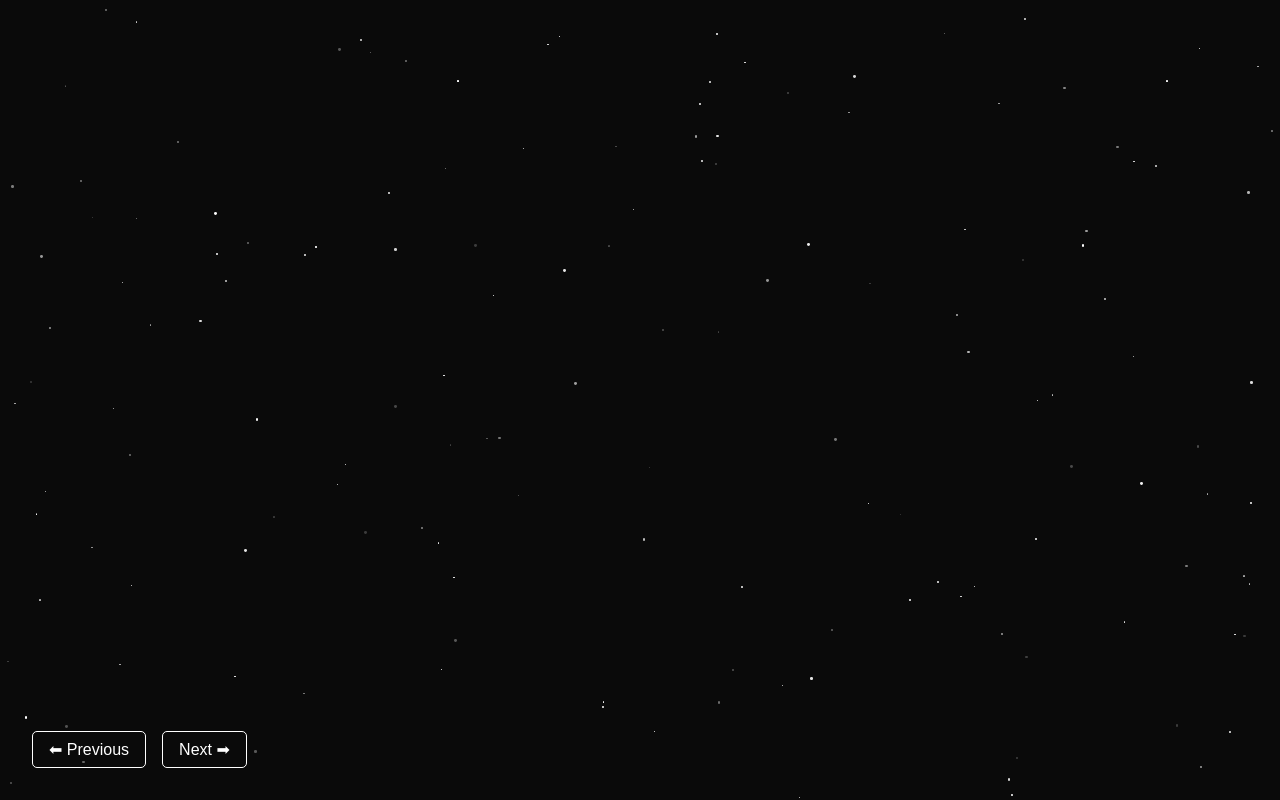
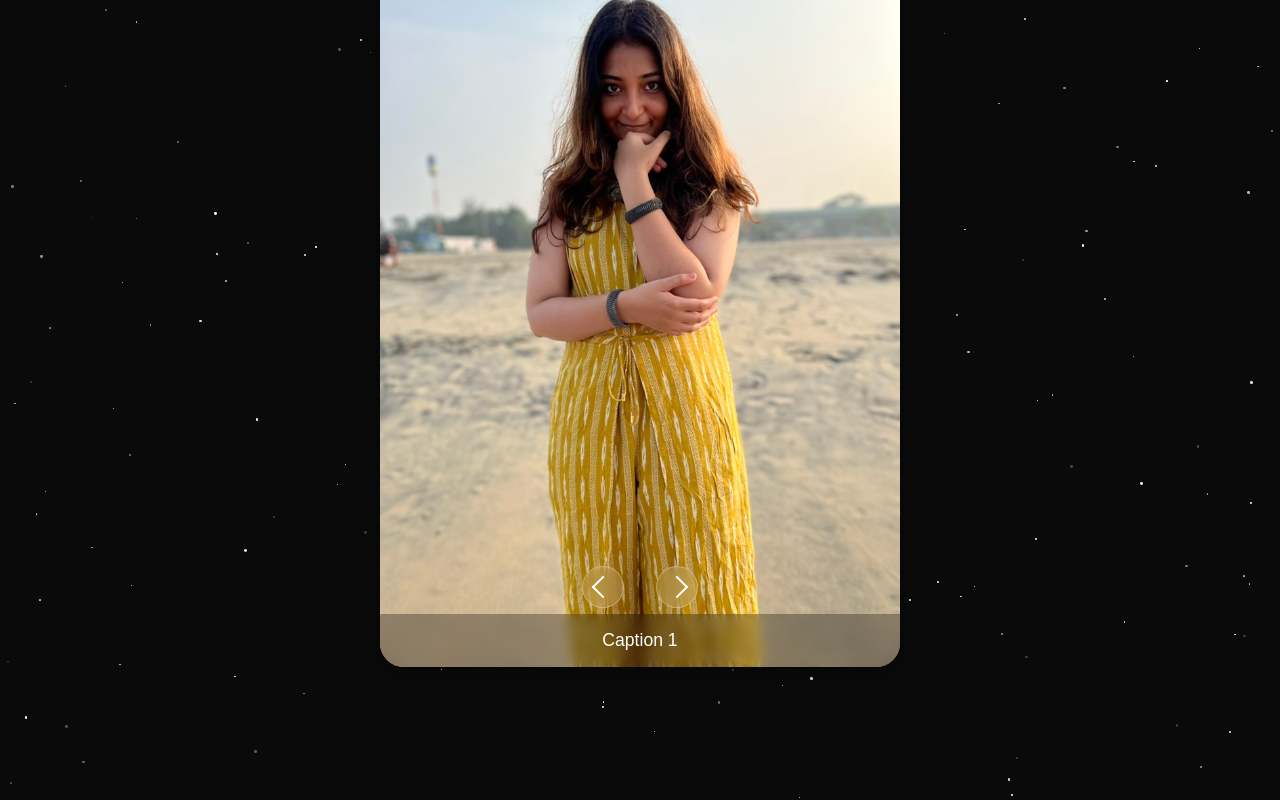
Before and after one commit to menon99/paapacutie, a React (Vite) app: page / in a window 1280 px wide. Built offline with nearby package versions, Linux system fonts and the light colour scheme.

Commit message:
Add photo carousel

```diff
--- a/src/components/AnimatedBackground.jsx
+++ b/src/components/AnimatedBackground.jsx
@@ -1,20 +1,12 @@
-import { useState } from "react";
 import StarsBackground from "./StarsBackground";
 import "../styles/AnimatedBackground.css";
+import PhotoCarousel from "./PhotoCarousel";
 
 const AnimatedBackground = () => {
-  const [slide, setSlide] = useState(0);
-
-  const handleNext = () => setSlide((prev) => prev + 1);
-  const handlePrev = () => setSlide((prev) => (prev > 0 ? prev - 1 : 0));
-
   return (
     <div className="animated-background">
-      <StarsBackground currentSlide={slide} />
-      <div className="controls">
-        <button onClick={handlePrev}>⬅ Previous</button>
-        <button onClick={handleNext}>Next ➡</button>
-      </div>
+      <StarsBackground />
+      <PhotoCarousel />
     </div>
   );
 };
--- a/src/components/PhotoCard.jsx
+++ b/src/components/PhotoCard.jsx
@@ -1,19 +1,17 @@
-import { motion } from 'framer-motion';
+import { motion } from "framer-motion";
 import "../styles/PhotoCard.css";
 
 const PhotoCard = ({ image, caption }) => {
   return (
     <motion.div
       className="photo-card"
-      initial={{ opacity: 0, y: 50 }}
+      initial={{ opacity: 0, y: 20 }}
       animate={{ opacity: 1, y: 0 }}
-      whileHover={{ scale: 1.05 }}
-      transition={{ duration: 0.6, ease: 'easeOut' }}
+      exit={{ opacity: 0, y: -20 }}
+      transition={{ duration: 0.5, ease: "easeOut" }}
     >
       <img src={image} alt={caption} className="photo-image" />
-      <div className="photo-caption">
-        {caption}
-      </div>
+      <div className="photo-caption">{caption}</div>
     </motion.div>
   );
 };
--- /dev/null
+++ b/src/components/PhotoCarousel.jsx
@@ -0,0 +1,77 @@
+import { useState } from "react";
+import { AnimatePresence, motion } from "framer-motion";
+import PhotoCard from "./PhotoCard";
+import "../styles/PhotoCarousel.css";
+
+const photos = [
+  {
+    image: "/images/image1.jpeg",
+    caption: "Caption 1",
+  },
+  {
+    image: "/images/image1.jpeg",
+    caption: "Caption 2",
+  },
+  {
+    image: "/images/image1.jpeg",
+    caption: "Caption 3",
+  },
+];
+
+const PhotoCarousel = () => {
+  const [index, setIndex] = useState(0);
+  const [direction, setDirection] = useState(0);
+
+  const paginate = (newDirection) => {
+    setDirection(newDirection);
+    setIndex((prev) => (prev + newDirection + photos.length) % photos.length);
+  };
+
+  const variants = {
+    enter: (dir) => ({
+      x: dir > 0 ? 300 : -300,
+      opacity: 0,
+    }),
+    center: {
+      x: 0,
+      opacity: 1,
+    },
+    exit: (dir) => ({
+      x: dir > 0 ? -300 : 300,
+      opacity: 0,
+    }),
+  };
+
+  return (
+    <div className="carousel-container">
+      <AnimatePresence initial={false} custom={direction}>
+        <motion.div
+          key={photos[index].image}
+          className="carousel-slide"
+          custom={direction}
+          variants={variants}
+          initial="enter"
+          animate="center"
+          exit="exit"
+          transition={{ duration: 0.6, ease: "easeInOut" }}
+        >
+          <PhotoCard
+            image={photos[index].image}
+            caption={photos[index].caption}
+          />
+        </motion.div>
+      </AnimatePresence>
+
+      <div className="carousel-controls">
+        <button className="carousel-btn" onClick={() => paginate(-1)}>
+          <div className="arrow left" />
+        </button>
+        <button className="carousel-btn" onClick={() => paginate(1)}>
+          <div className="arrow right" />
+        </button>
+      </div>
+    </div>
+  );
+};
+
+export default PhotoCarousel;
--- a/src/styles/AnimatedBackground.css
+++ b/src/styles/AnimatedBackground.css
@@ -3,7 +3,7 @@
   width: 100vw;
   height: 100vh;
   z-index: 1;
-  overflow: hidden;
+  overflow: auto;
 }
 
 .controls {
--- a/src/styles/PhotoCard.css
+++ b/src/styles/PhotoCard.css
@@ -1,15 +1,10 @@
 .photo-card {
   position: relative;
   width: 100%;
-  max-width: 500px;
   border-radius: 1.5rem;
   overflow: hidden;
-  background: var(--glass-bg);
-  border: 1px solid var(--glass-border);
   backdrop-filter: blur(12px);
-  -webkit-backdrop-filter: blur(12px);
-  box-shadow: 0 8px 24px rgba(0,0,0,0.3);
-  transition: transform 0.3s ease;
+  box-shadow: 0 8px 24px rgba(0, 0, 0, 0.3);
 }
 
 .photo-image {
@@ -24,12 +19,9 @@
   left: 0;
   right: 0;
   padding: 1rem 1.5rem;
-  background: rgba(0,0,0,0.3);
+  background: rgba(0, 0, 0, 0.3);
   backdrop-filter: blur(6px);
   color: #fff;
-  font-family: var(--font-sans);
-  font-size: 1.2rem;
-  font-weight: 400;
-  line-height: 1.2;
+  font-size: 1.1rem;
   text-align: center;
 }
--- /dev/null
+++ b/src/styles/PhotoCarousel.css
@@ -0,0 +1,48 @@
+.carousel-container {
+  position: relative;
+  width: 100%;
+  max-width: 520px;
+  height: 80vh;
+  margin: 0 auto;
+  display: flex;
+  justify-content: center;
+  align-items: center;
+}
+
+.carousel-controls {
+  position: absolute;
+  bottom: 2rem;
+  left: 50%;
+  transform: translateX(-50%);
+  display: flex;
+  gap: 2rem;
+}
+
+.carousel-btn {
+  background: rgba(255, 255, 255, 0.1);
+  border: 1px solid rgba(255, 255, 255, 0.3);
+  backdrop-filter: blur(8px);
+  padding: 0.75rem;
+  border-radius: 50%;
+  cursor: pointer;
+  transition: transform 0.2s ease;
+}
+
+.carousel-btn:hover {
+  transform: scale(1.1);
+}
+
+.arrow {
+  width: 16px;
+  height: 16px;
+  border-top: 2px solid #fff;
+  border-right: 2px solid #fff;
+}
+
+.arrow.left {
+  transform: rotate(-135deg);
+}
+
+.arrow.right {
+  transform: rotate(45deg);
+}
```
